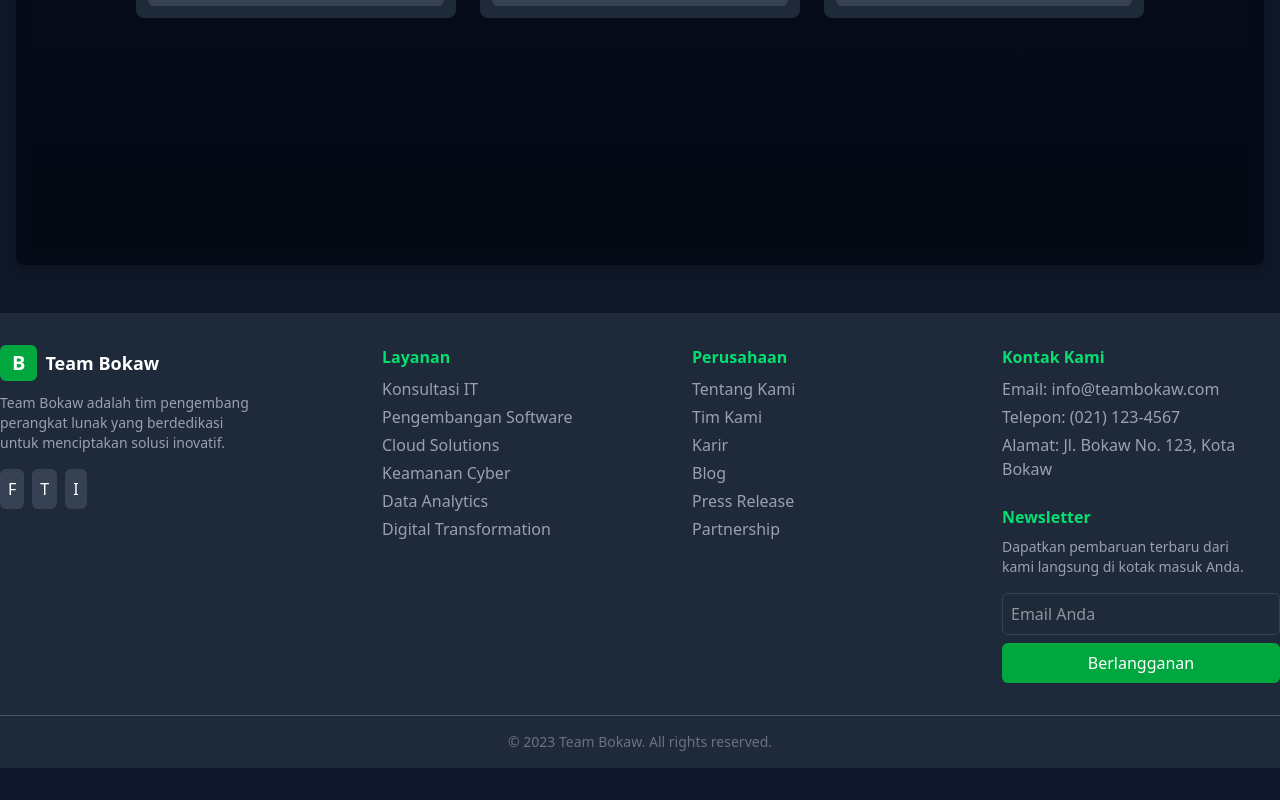
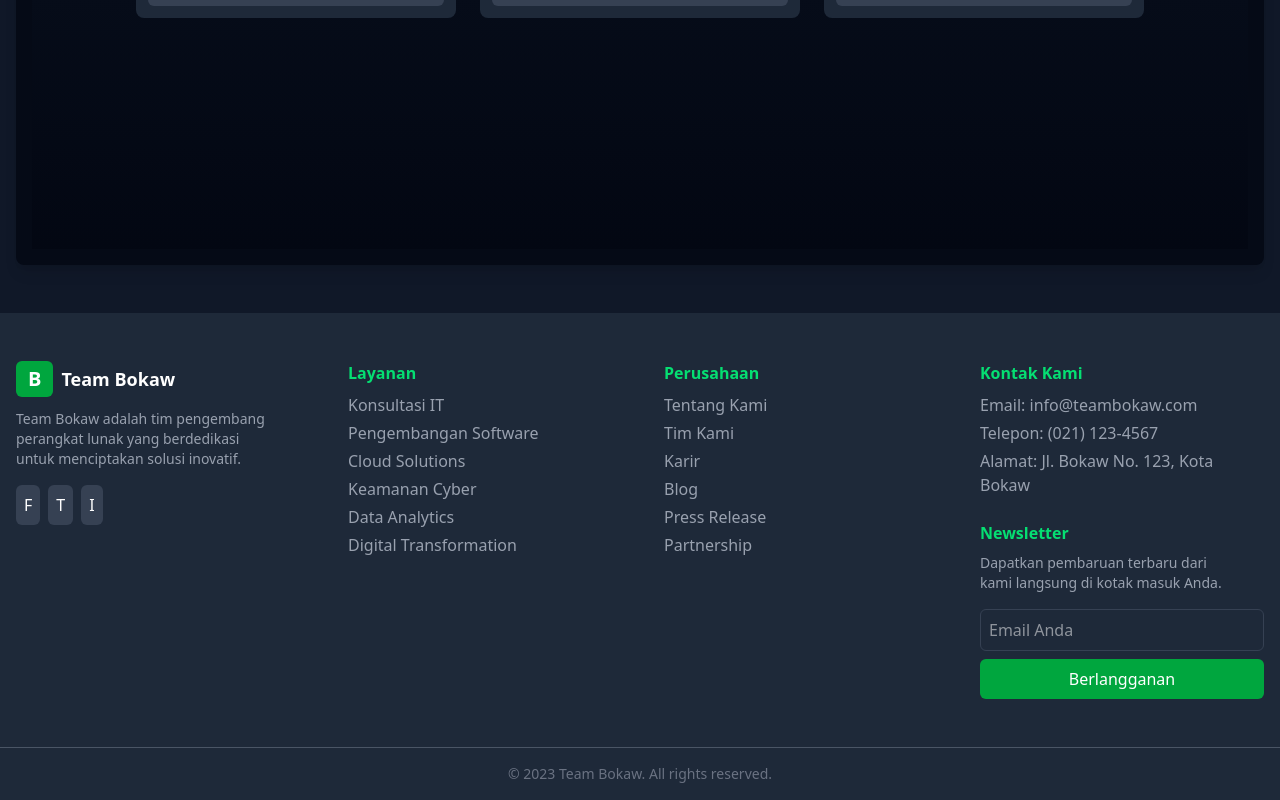
Before and after one commit to Aryo1235/kanban-board, a React (Vite) app: page / in a window 1280 px wide. Shown: the part 2123-2923 px from the top of the page. Before the commit the page ends 2891 px from the top, so only its background shows below. Built offline with nearby package versions, Linux system fonts and the light colour scheme; no server answers.

Commit message:
Update Footer.jsx

```diff
--- a/src/components/Footer.jsx
+++ b/src/components/Footer.jsx
@@ -4,9 +4,9 @@ export default function Footer() {
   return (
     <div>
       <footer className="bg-gray-800 text-gray-400 pt-8">
-        <section className="container mx-auto max-w-[1300px] flex flex-col md:flex-row justify-between gap-8 mb-8">
+        <section className="container mx-auto p-4 flex flex-col md:flex-row justify-between gap-8 mb-8">
           {/* Kiri: Logo, judul, deskripsi, sosmed */}
-          <div className="flex-1  min-w-[350px]">
+          <div className="flex-1  min-w-[300px]">
             <div className="flex items-center gap-2 mb-3">
               <span className="text-xl font-bold bg-green-600 px-3 text-white py-1 rounded-md">
                 B
```
